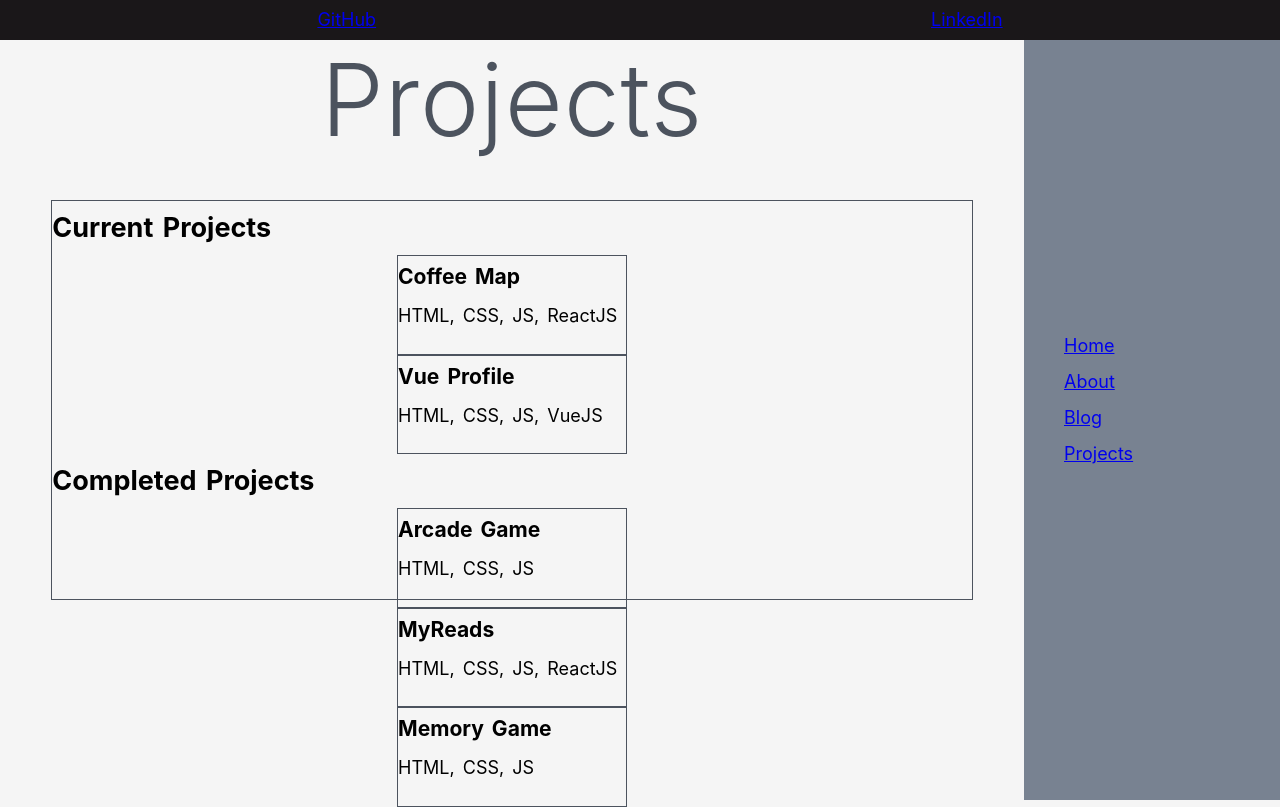
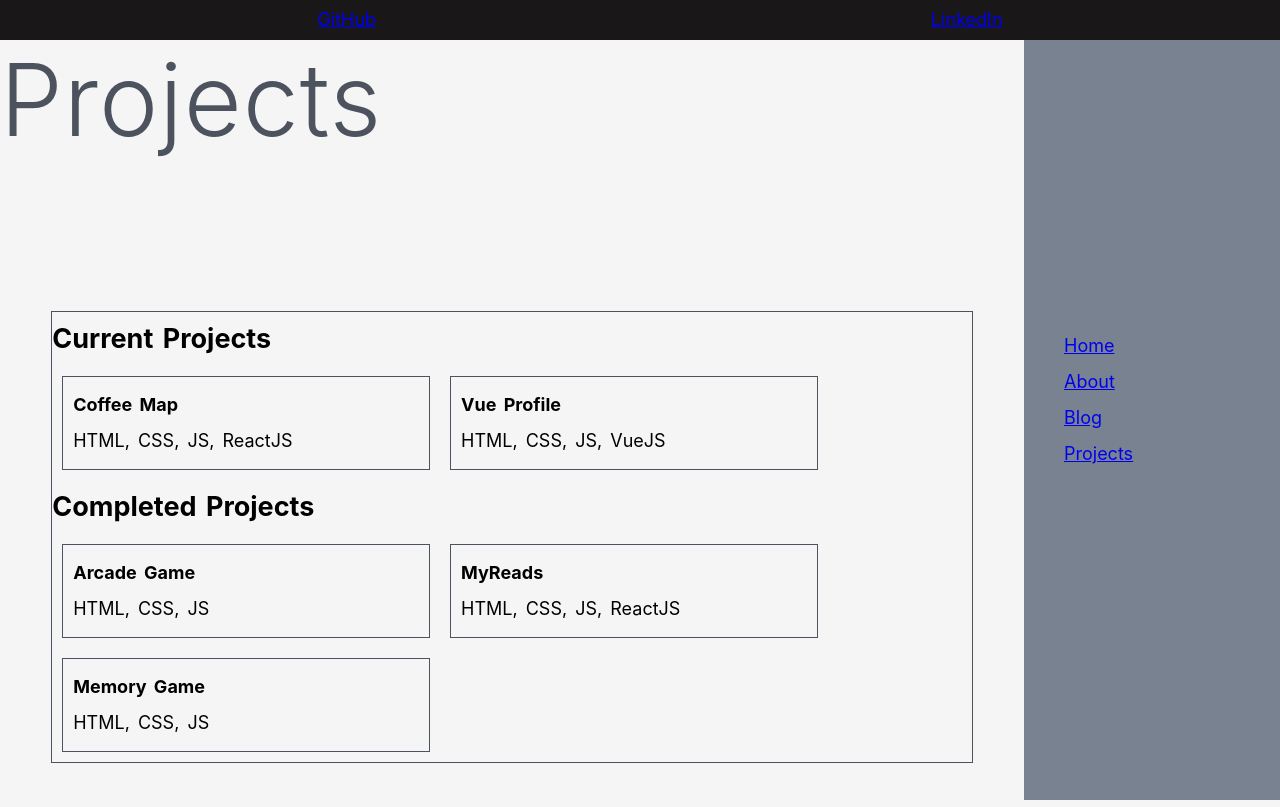
Before and after one commit to JennaKoslowski/vue-profile, a Nuxt app: page /projects in a window 1280 px wide. Built offline with nearby package versions, Linux system fonts and the light colour scheme.

Commit message:
format project blocks

```diff
--- a/pages/projects/index.vue
+++ b/pages/projects/index.vue
@@ -5,6 +5,7 @@
     </h1>
     <div class="projectblock">
     <h2> Current Projects </h2>
+    <section class="currentprojects">
             <Projects class="projects"
             title="Coffee Map"
             languages= "HTML, CSS, JS, ReactJS"
@@ -13,7 +14,9 @@
             title="Vue Profile"
             languages= "HTML, CSS, JS, VueJS"
             github= "https://github.com/JennaKoslowski/vue-profile" />
+    </section>
     <h2>Completed Projects</h2>
+    <section class="completedprojects">
         <Projects class="projects"
             title="Arcade Game"
             languages= "HTML, CSS, JS"
@@ -26,7 +29,7 @@
             title="Memory Game"
             languages= "HTML, CSS, JS"
             github= "https://github.com/JennaKoslowski/fend-memory-project" />
-
+    </section>
     </div>
 </section>
 </template>
@@ -54,14 +57,19 @@
 }
 .projectblock {
     width: 90%;
-    height: 50vh;
     margin: auto;
     border: 1px solid #4c535e;
 }
+section {
+    display: flex;
+    flex-wrap: wrap;
+    flex-direction: row;
+}
 .projects {
-    width: 25%;
-    height:25%;
     border: 1px solid #4c535e;
-    margin: auto;
+    margin: 10px;
+    padding: 10px;
+    width: 40%;
 }
+
 </style>
```
